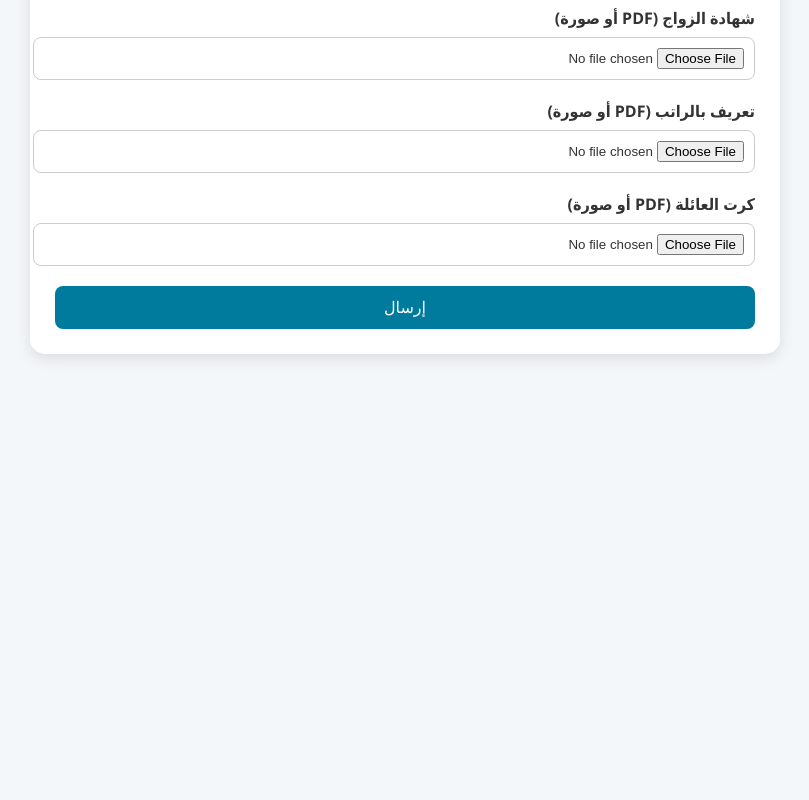
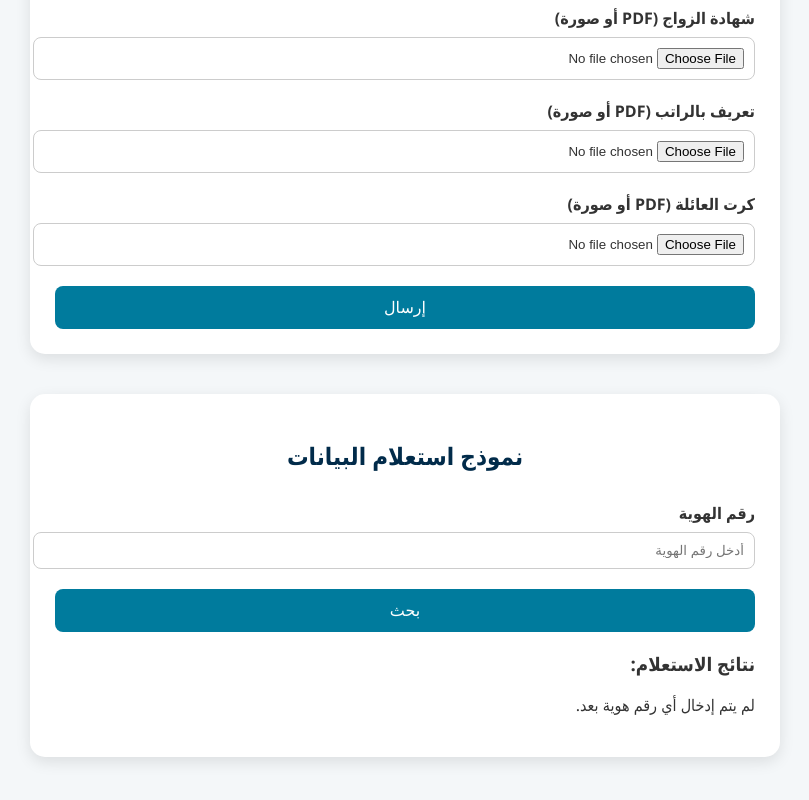
Before and after one commit to naifsdb/sdb-form, a plain HTML site: page index.html in a window 1280 px wide. Shown: the part 922-1722 px from the top of the page, without its empty margins (235-1044 px from the left). Before the commit the page ends 1314 px from the top, so only its background shows below. Drawn offline with Linux system fonts and the light colour scheme.

Commit message:
Update index.html

```diff
--- a/index.html
+++ b/index.html
@@ -19,6 +19,7 @@
             padding: 25px;
             border-radius: 15px;
             box-shadow: 0 5px 15px rgba(0,0,0,0.1);
+            margin-bottom: 40px;
         }
         h2 {
             text-align: center;
@@ -95,5 +96,26 @@
             <button type="submit">إرسال</button>
         </form>
     </div>
+
+    <div class="container">
+        <h2>نموذج استعلام البيانات</h2>
+        <form method="GET">
+            <label for="query-id">رقم الهوية</label>
+            <input type="text" id="query-id" name="id_query" placeholder="أدخل رقم الهوية">
+            <button type="submit">بحث</button>
+        </form>
+        <div>
+            <h3>نتائج الاستعلام:</h3>
+            <script>
+                const params = new URLSearchParams(window.location.search);
+                const id = params.get("id_query");
+                if (id) {
+                    document.write(`<p>تم إدخال رقم الهوية: <strong>${id}</strong></p>`);
+                } else {
+                    document.write("<p>لم يتم إدخال أي رقم هوية بعد.</p>");
+                }
+            </script>
+        </div>
+    </div>
 </body>
 </html>
```
